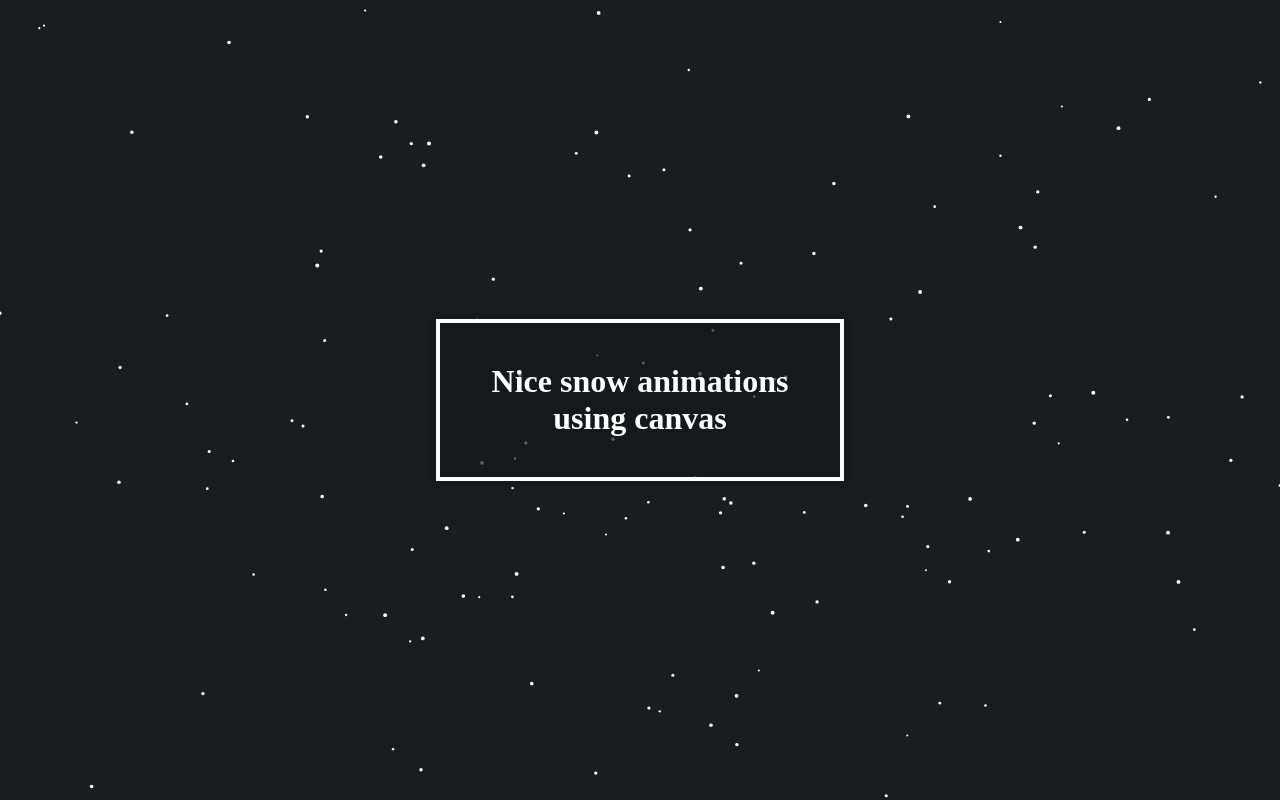
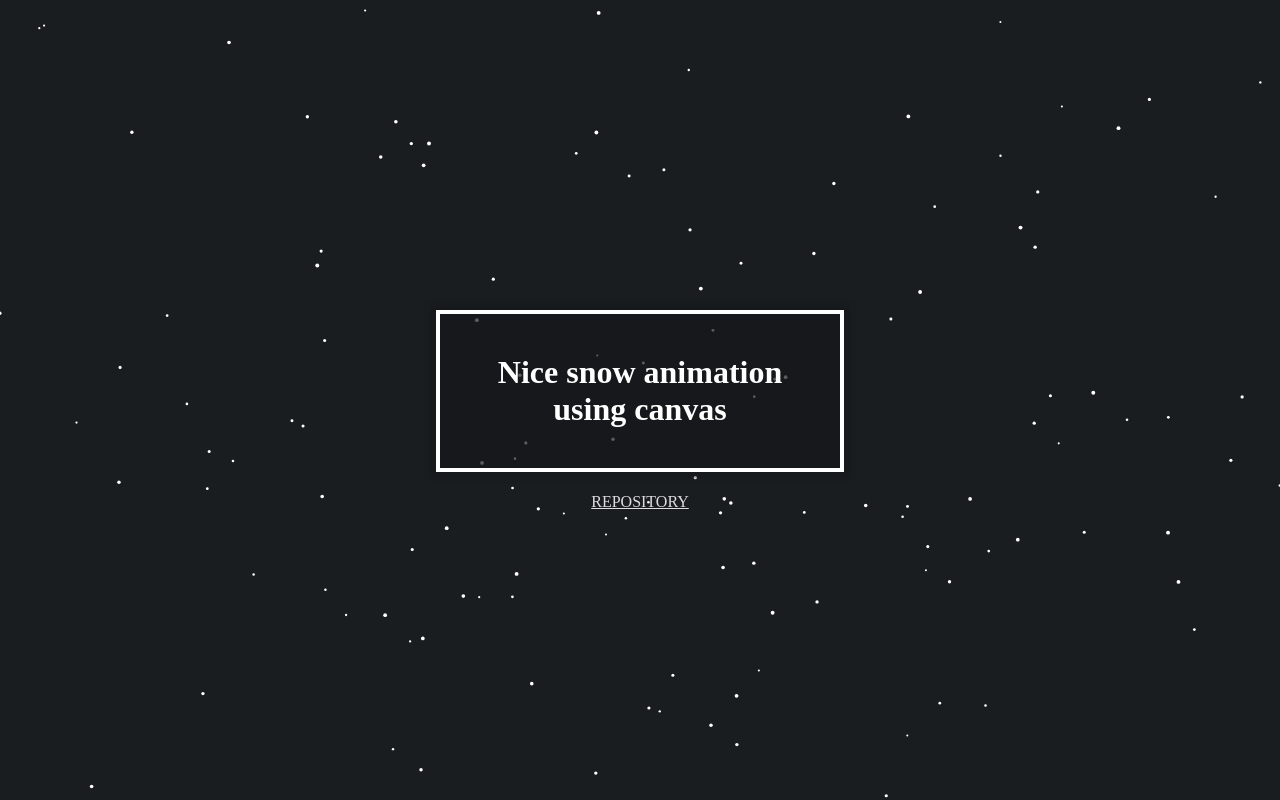
Before and after one commit to wutility/snow-cvs, a plain HTML site: page index.html in a window 1280 px wide. Drawn offline with Linux system fonts and the light colour scheme.

Commit message:
initial commit

```diff
--- a/index.html
+++ b/index.html
@@ -1,60 +1,18 @@
 <!DOCTYPE html>
 <html lang="en">
-
 <head>
   <meta charset="UTF-8">
   <meta name="viewport" content="width=device-width, initial-scale=1.0">
   <meta http-equiv="X-UA-Compatible" content="ie=edge">
-  <title>Document</title>
-  <style>
-    html,
-    body {
-      margin: 0;
-      width: 100%;
-      height: 100%;
-      /*background: radial-gradient(ellipse at top, #1b2735 0, #090a0f 100%);*/
-      background-color: #1a1d20;
-      color: #ffffff;
-      position: relative;
-    }
+  <title>Snow animation using canvas</title>
+  <link rel="stylesheet" href="style.css">
+</head>
+<body>
+  <div class="container">
+    <h1>Nice snow animation using canvas</h1>
+    <a href="https://github.com/haikelfazzani/canvas-snow" target="_blank">REPOSITORY</a>
+  </div>
 
-    canvas {
-      background-color: inherit;
-      position: fixed;
-      left: 0;
-      top: 0;
-      z-index: 1;
-    }
-
-    .container {
-      height: 100%;
-      width: 100%;
-      position: absolute;
-      top: 0;
-      left: 0;
-      display: flex;
-      justify-content: center;
-      align-items: center;
-      z-index: 999;
-    }
-
-    h1 {
-      padding: 40px;
-      background-color: rgba(22, 24, 26, 0.7);
-      border: 4px solid #ffffff;
-      width: 25%;
-      text-align: center;
-      box-shadow: 0px 0px 5px 5px rgba(22, 24, 26, 0.75);
-    }
-  </style>
-</head>
-
-<body>
-
-  <div class="container">
-    <h1>Nice snow animations using canvas</h1>
-  </div>
   <script src="snowball.js"></script>
 </body>
-
 </html>
--- /dev/null
+++ b/style.css
@@ -0,0 +1,35 @@
+html, body {
+  margin: 0;
+  width: 100%;
+  height: 100%;
+  /*background: radial-gradient(ellipse at top, #1b2735 0, #090a0f 100%);*/
+  background-color: #1a1d20;
+  color: #ffffff;
+  position: relative;
+}
+
+canvas {background-color: inherit; position: fixed; left: 0;top: 0;z-index: 1; }
+
+.container {
+  height: 100%;
+  width: 100%;
+  position: absolute;
+  top: 0;
+  left: 0;
+  display: flex;
+  flex-direction: column;
+  justify-content: center;
+  align-items: center;
+  z-index: 999;
+}
+
+h1 {
+  padding: 40px;
+  background-color: rgba(22, 24, 26, 0.7);
+  border: 4px solid #ffffff;
+  width: 25%;
+  text-align: center;
+  box-shadow: 0px 0px 5px 5px rgba(22, 24, 26, 0.75);
+}
+a{ color: #dddddd !important; transition: color .4s;}
+a:hover{color: #ffffff !important;}
```
Also changed, not shown: Readme.md, snow-canvas.gif (deleted).
